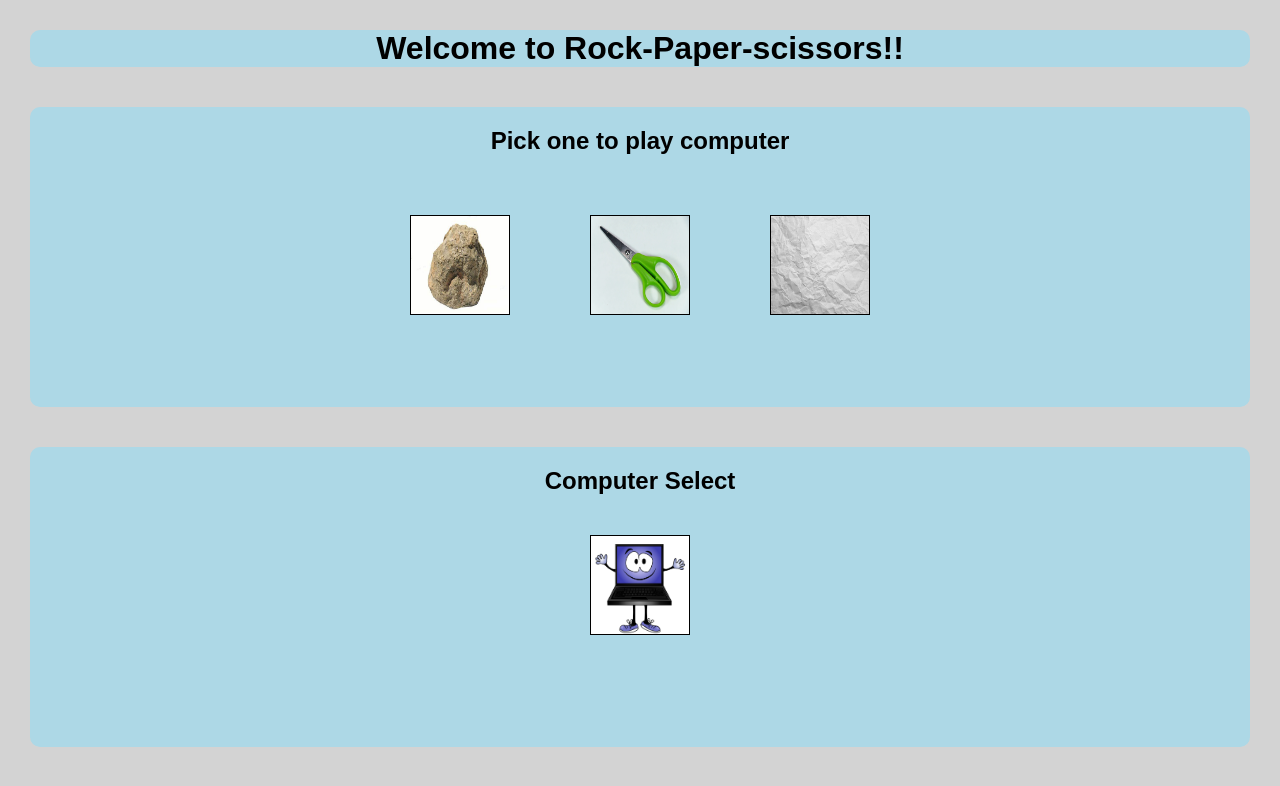
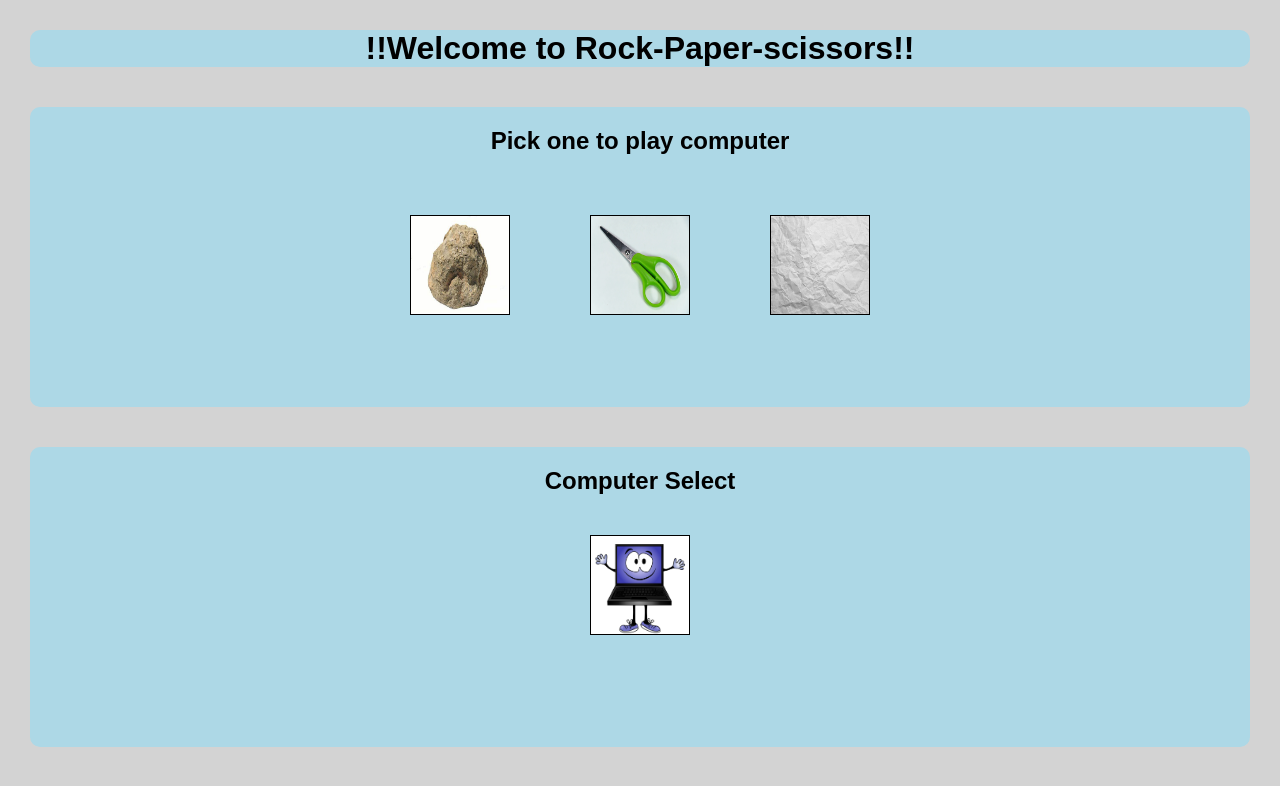
Before and after one commit to JCH0411/tictactoe, a plain HTML site: page index.html in a window 1280 px wide. Drawn offline with Linux system fonts and the light colour scheme.

Commit message:
practice merging

```diff
--- a/index.html
+++ b/index.html
@@ -8,7 +8,7 @@
   </head>
   <body>
     <div class="title">
-      <h1>Welcome to Rock-Paper-scissors!!</h1>
+      <h1>!!Welcome to Rock-Paper-scissors!!</h1>
     </div>
   <div class="pick">
     <h2 id="winner-loser">Pick one to play computer</h2>
```
